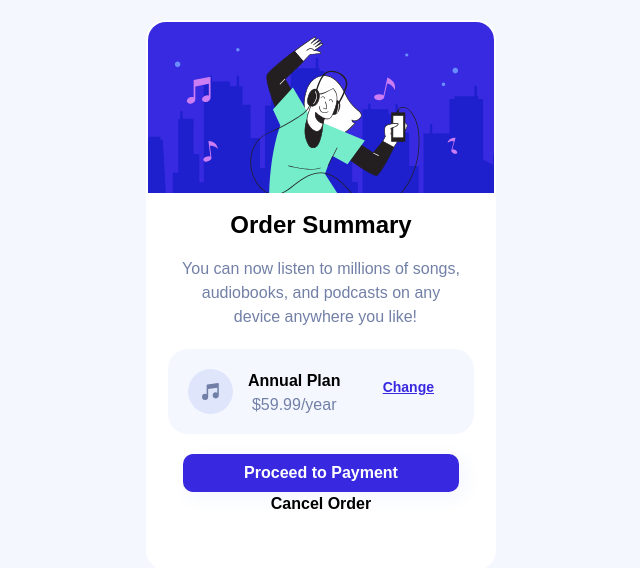
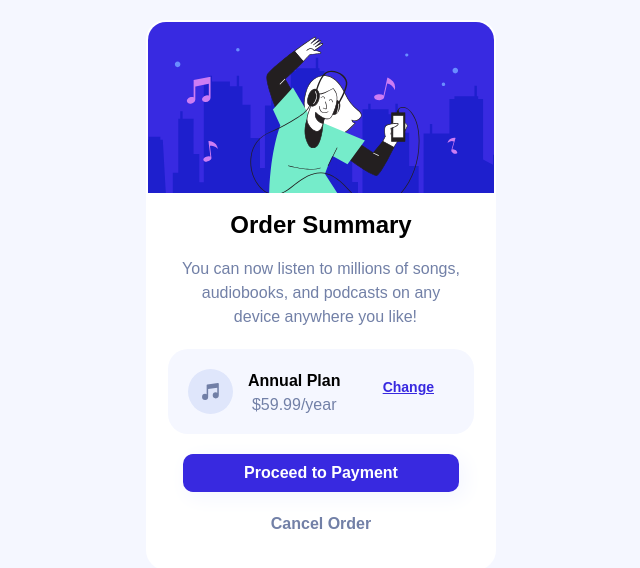
Before and after one commit to MUBARAHKAH/order-summary-card, a plain HTML site: page index.html in a window 1280 px wide. Shown: the whole page, without its empty margins (319-959 px from the left). Drawn offline with Linux system fonts and the light colour scheme.

Commit message:
Update style.css

```diff
--- a/style.css
+++ b/style.css
@@ -89,7 +89,7 @@ p{
   color: red;
 }
 
-.cancle-order_faded{
+.cancel-order_faded {
   color: hsl(224, 23%, 55%);
   padding: 20px;
 }
```
